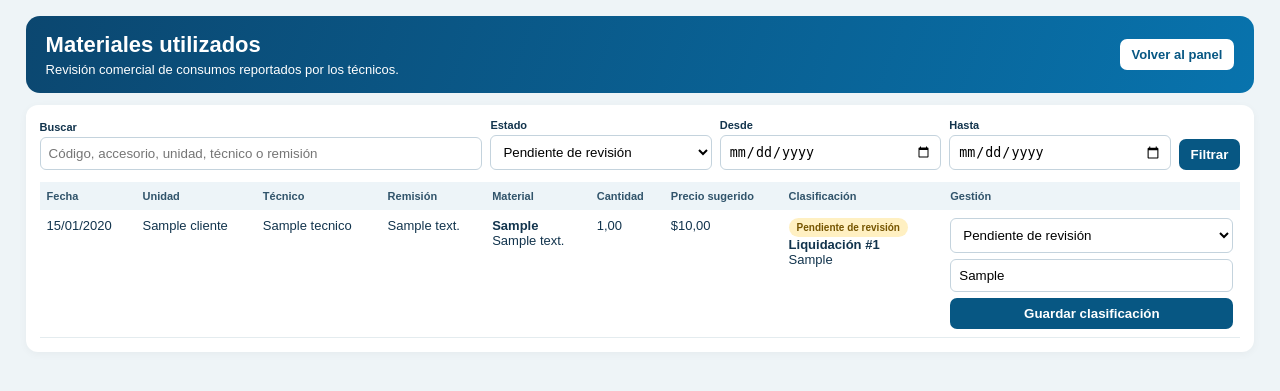
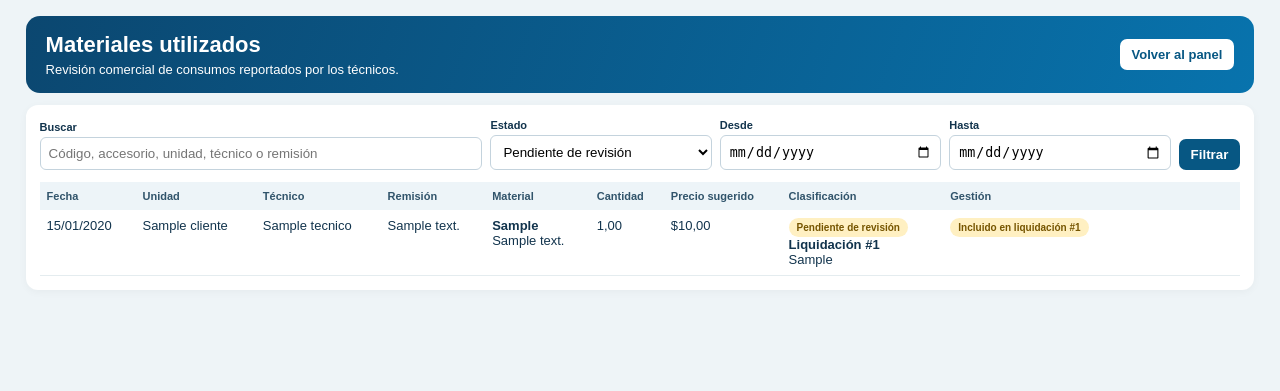
Before and after one commit to leolunac/dysoluciones, a Django app: page /gestion-comercial/materiales-utilizados/ in a window 1280 px wide. Shown: the top 391 px of the page. Run offline with Django 4.2, Linux system fonts and the light colour scheme; a user stored in the database is signed in; tables that the repository leaves empty hold one stand-in row (values such as "Sample post"); parts of the project's set-up code (start-up, migrations or seed data) failed here and were passed over.

Commit message:
Ocultar clasificacion de materiales ya liquidados

```diff
--- a/templates/gestion_comercial/materiales_utilizados/lista.html
+++ b/templates/gestion_comercial/materiales_utilizados/lista.html
@@ -74,12 +74,16 @@
                         <td><span class="estado">{% if consumo.revision_actual %}{{ consumo.revision_actual.get_estado_display }}{% else %}Pendiente de revisión{% endif %}</span>{% if consumo.revision_actual.detalle_liquidacion %}<br><strong>Liquidación #{{ consumo.revision_actual.detalle_liquidacion.liquidacion_id }}</strong>{% endif %}{% if consumo.revision_actual.observaciones %}<br>{{ consumo.revision_actual.observaciones }}{% endif %}</td>
                         {% if puede_clasificar %}
                         <td class="gestion">
+                            {% if consumo.revision_actual.detalle_liquidacion_id %}
+                            <span class="estado">Incluido en liquidación #{{ consumo.revision_actual.detalle_liquidacion.liquidacion_id }}</span>
+                            {% else %}
                             <form method="post" action="{% url 'gestion_comercial:clasificar_material_utilizado' consumo.id %}">
                                 {% csrf_token %}
                                 <select name="estado" required>{% for valor, nombre in estados %}<option value="{{ valor }}"{% if consumo.revision_actual.estado == valor %} selected{% endif %}>{{ nombre }}</option>{% endfor %}</select>
                                 <input name="observaciones" value="{{ consumo.revision_actual.observaciones|default:'' }}" placeholder="Observación comercial">
                                 <button class="btn btn-azul" type="submit">Guardar clasificación</button>
                             </form>
+                            {% endif %}
                         </td>
                         {% endif %}
                     </tr>
```
